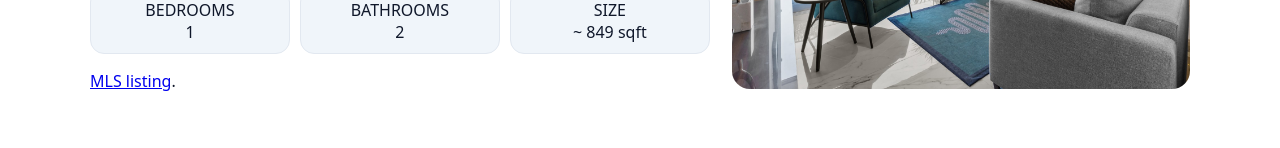
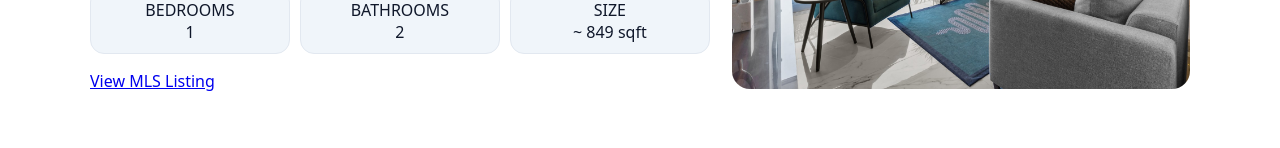
Before and after one commit to grdino/listings-gr, a Next.js app: page /listings/zr-1br-terrace-unit-a in a window 1280 px wide. Shown: the part 256-404 px from the top of the page. Built offline with nearby package versions, Linux system fonts and the light colour scheme.

Commit message:
Update [slug].js

```diff
--- a/pages/listings/[slug].js
+++ b/pages/listings/[slug].js
@@ -93,9 +93,9 @@ export default function ListingPage({ listing }) {
               <p className="mlsNote">
        {/*         Listed on the MLS.{" "} */}
                 <a href={listing.mlsLink} target="_blank" rel="noreferrer">
-                  MLS listing
+                  View MLS Listing
                 </a>
-                .
+      {/*        .  */}
               </p>
             )}
           </div>
```
